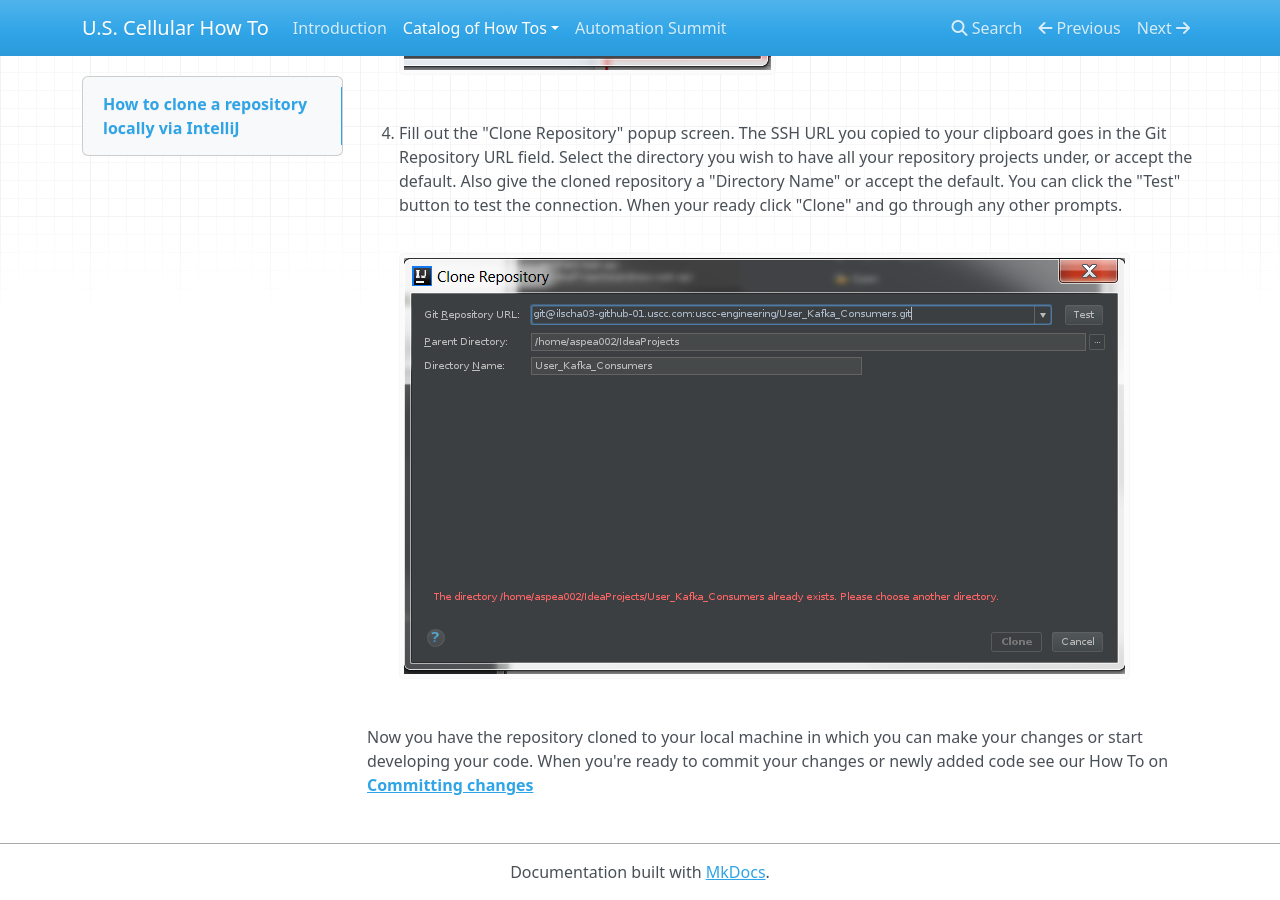
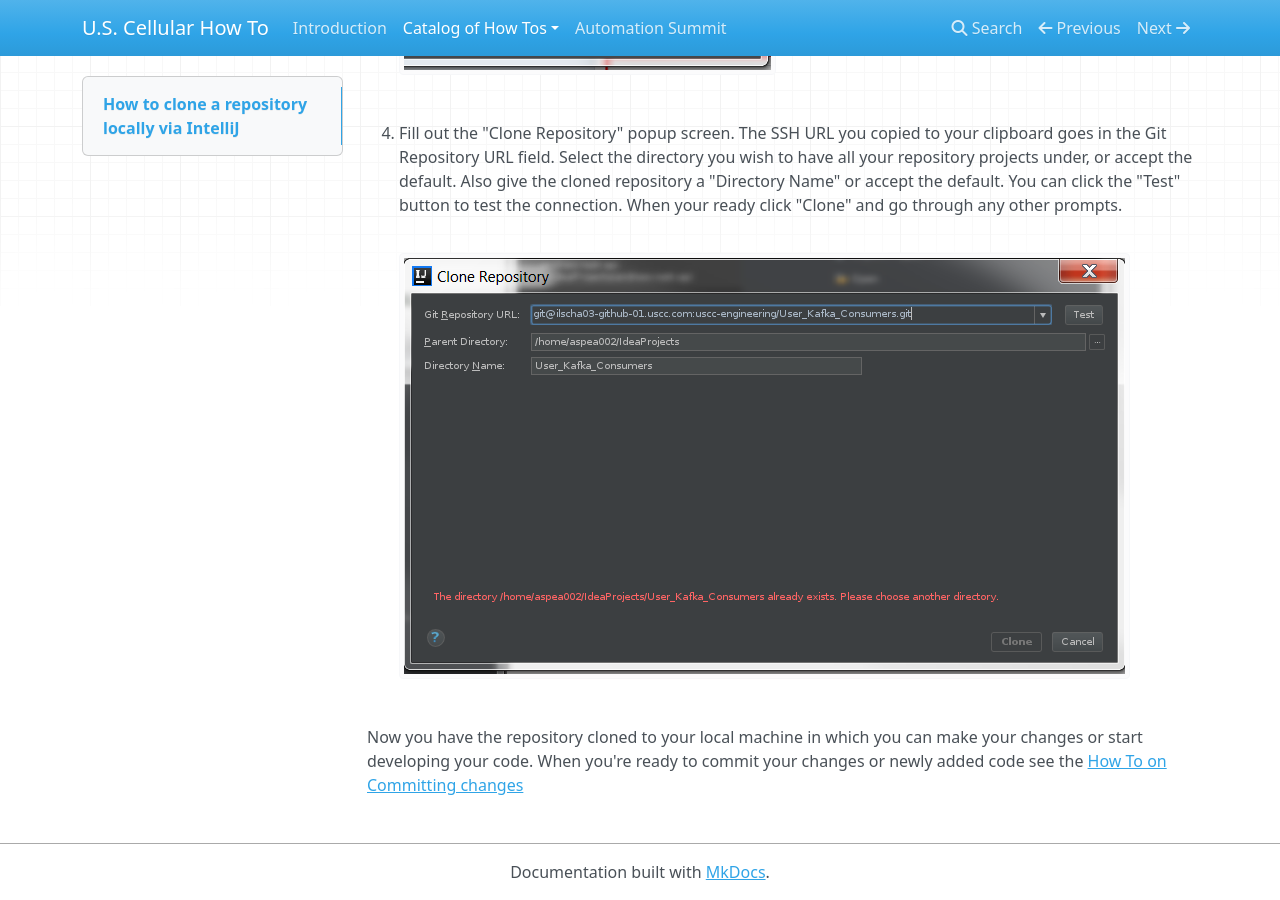
Before and after one commit to prowler0305/personal-how-to, an MkDocs documentation site: the page built from docs/version_control/clone-repo.md, in a window 1280 px wide and 900 px high, scrolled down 1255 px. Built offline with MkDocs 1.6.1, drawn with Linux system fonts in a browser that asks for light colours; nearby versions of some CDN libraries; old or Windows-style settings are respelled for this version of MkDocs.

Commit message:
Add links to other how tos

```diff
--- a/docs/version_control/clone-repo.md
+++ b/docs/version_control/clone-repo.md
@@ -14,4 +14,4 @@
 
     [![check from version control 2](/images/checkout_from_version_control_2.png)](/images/checkout_from_version_control_2.png)
 
-Now you have the repository cloned to your local machine in which you can make your changes or start developing your code. When you're ready to commit your changes or newly added code see our How To on [**Committing changes**](commit.md)
+Now you have the repository cloned to your local machine in which you can make your changes or start developing your code. When you're ready to commit your changes or newly added code see  the [How To on Committing changes](commit.md)
```
Also changed, not shown: docs/version_control/create-repo.md (+2 -0 lines).
